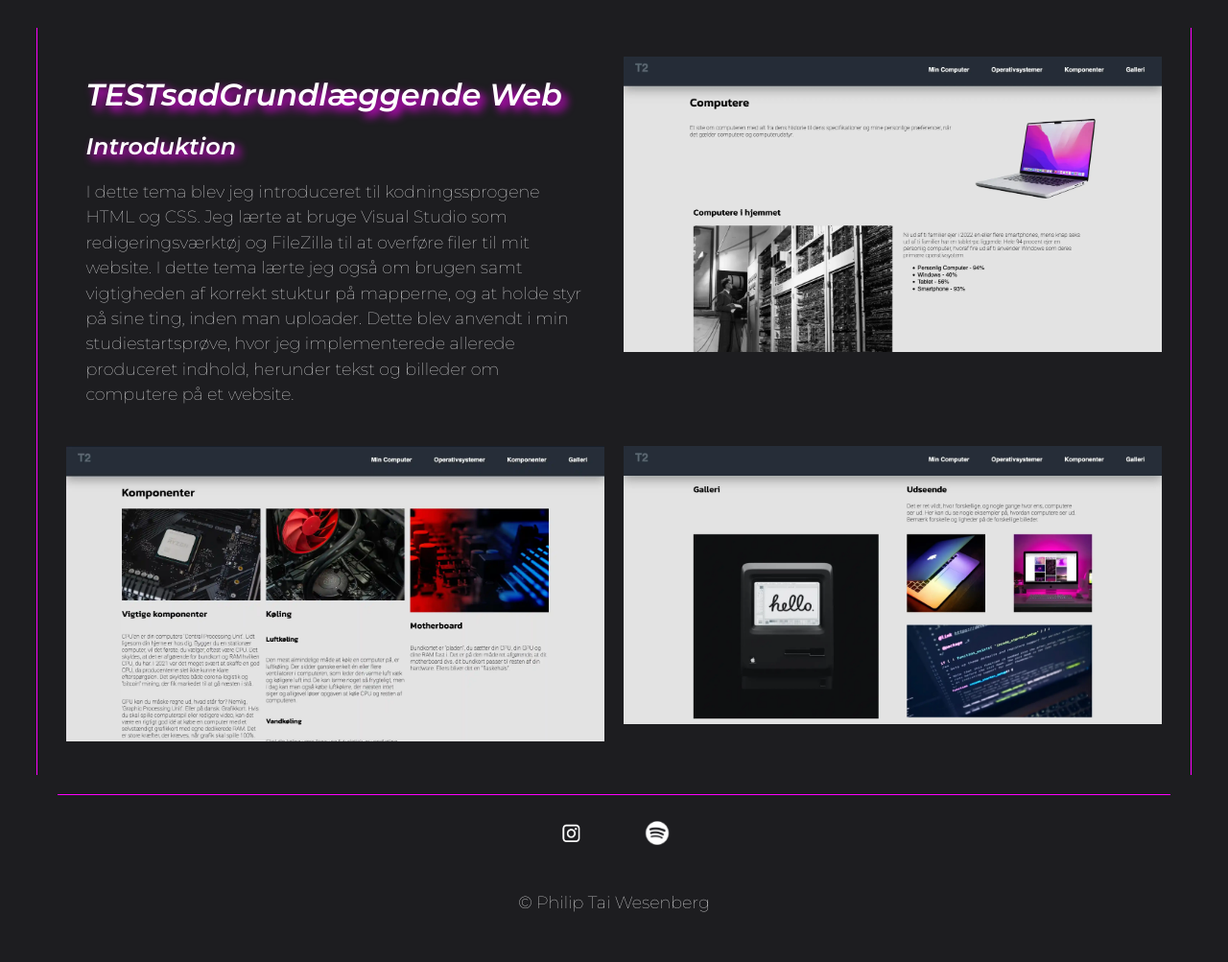
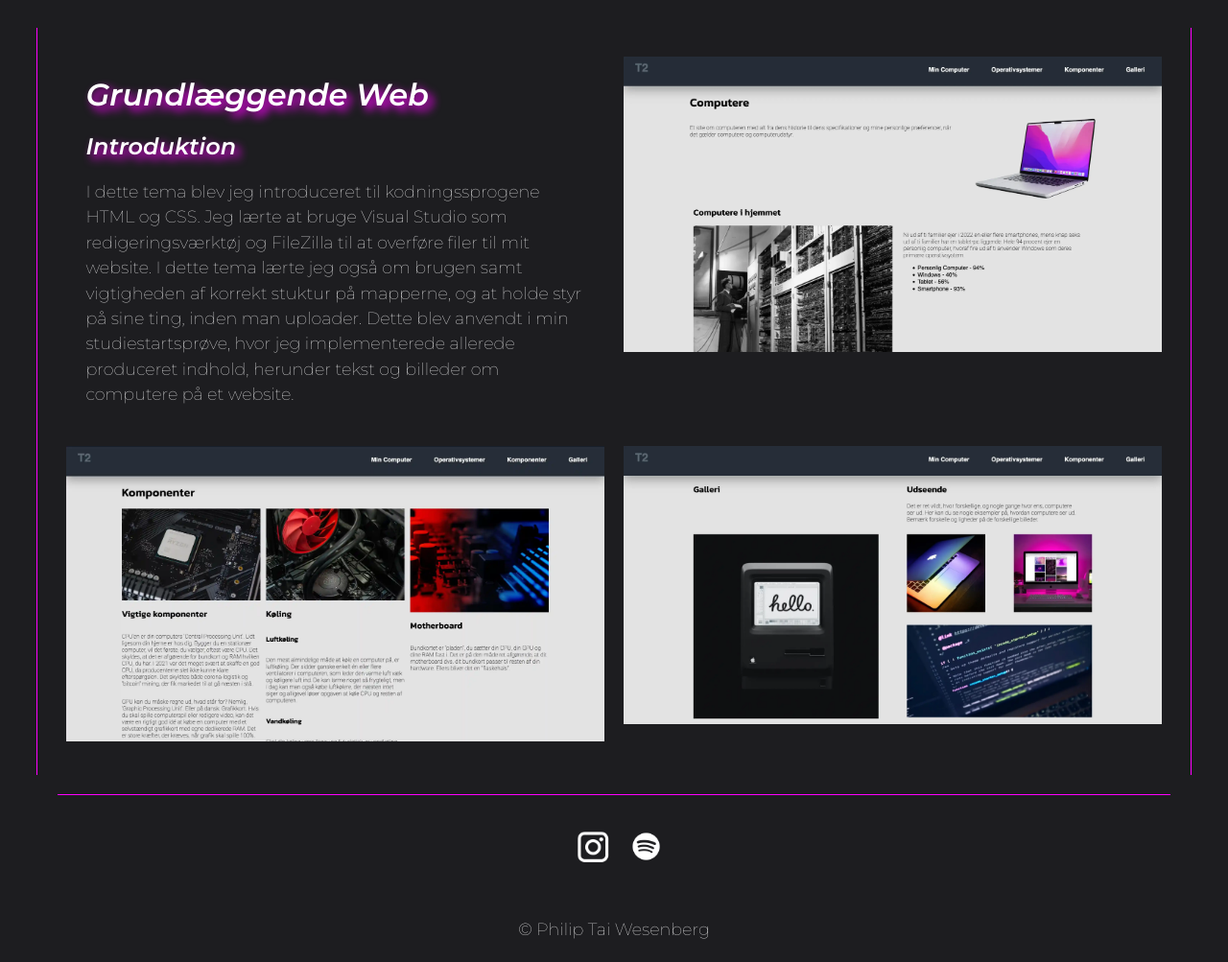
Before and after one commit to philiptaiw/portfolio, a plain HTML site: page 01_website.html in a window 1280 px wide. Shown: the part 185-1188 px from the top of the page at 96% size. Before the commit the page ends 1159 px from the top, so only its background shows below. Drawn offline with Linux system fonts and the light colour scheme.

Commit message:
justeret footer med spotify og instagram

```diff
--- a/01_website.html
+++ b/01_website.html
@@ -40,7 +40,7 @@
         <div class="website_01 borderright">
 
             <div>
-                <h1 class="ommig">TESTsadGrundlæggende Web</h1>
+                <h1 class="ommig">Grundlæggende Web</h1>
                 <h2 class="ommig">Introduktion</h2>
                 <p> I dette tema blev jeg introduceret til kodningssprogene HTML og CSS. Jeg lærte at bruge Visual
                     Studio som redigeringsværktøj og FileZilla til at overføre filer til mit website. I dette tema lærte
@@ -65,8 +65,14 @@
     <footer>
         <div class="horizontal-line"></div>
         <div class="logos">
-            <div class="iglogo"> <img src="images/ig.webp" alt="iglogo"></div>
-            <div class="spotifylogo"> <img src="images/spotify.webp" alt="spotifylogo"></div>
+
+            <a href="https://www.instagram.com/philiptai_/">
+                <img src="images/ig.webp" alt="iglogo">
+            </a>
+
+            <a href="https://open.spotify.com/artist/1qzu43vZwA04tGhu6ej2QN?si=wvVXe9LqT_eQxZgtDCBzlQ">
+                <img src="images/spotify.webp" alt="spotifylogo">
+            </a>
         </div>
 
         <p class="philiptaiwesenbergfooter">© Philip Tai Wesenberg</p>
--- a/layout.css
+++ b/layout.css
@@ -47,16 +47,20 @@ main {
   display: block;
   margin-left: 45%;
   margin-right: auto;
-  width: 3%;
+  width: 2%;
+  text-align: center;
 }
 .logos {
   display: flex;
+  justify-content: center;
+  align-items: center;
 }
 .spotifylogo {
   display: block;
   margin-left: auto;
   margin-right: 45%;
-  width: 3%;
+  width: 2%;
+  text-align: center;
 }
 /*ALT DESKTOP KUN HUSK DOBBELT OVENFOR OGSÅ*/
 @media (min-width: 800px) {
```
Also changed, not shown: 02_emnesite.html (+8 -2 lines), 03_ux.html (+8 -2 lines), 04_animation.html (+8 -3 lines), 05_redesign.html (+8 -2 lines), 06_portfolio.html (+8 -3 lines), index.html (+8 -2 lines).
